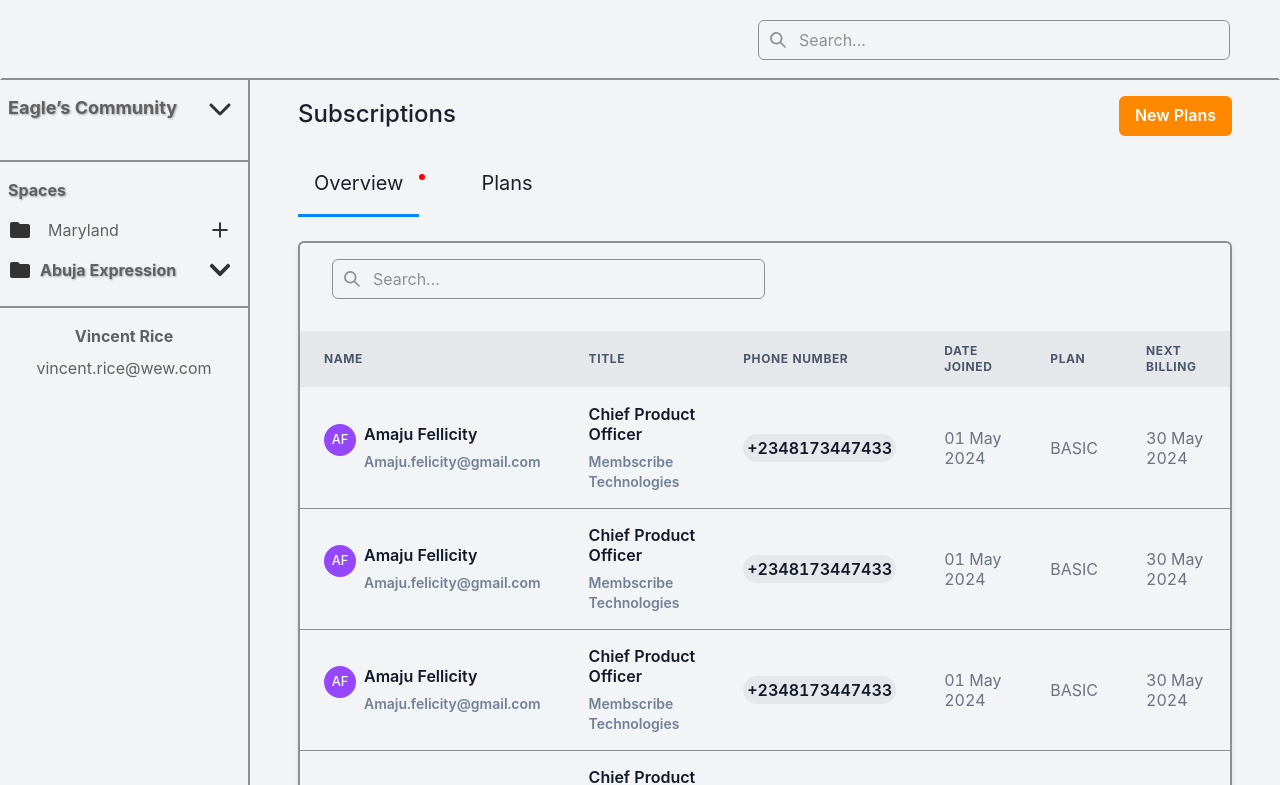
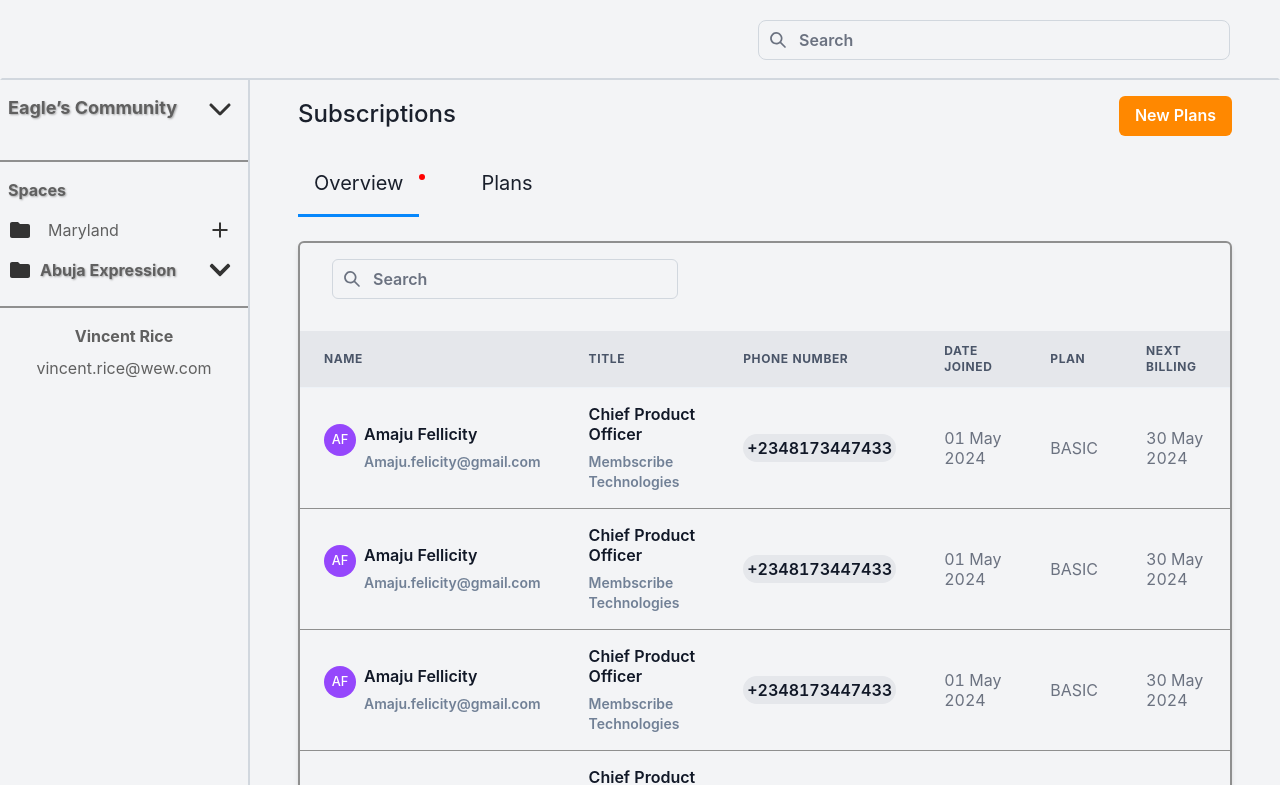
Before and after one commit to dazzling-bright/admin-dashboard, a React (Create React App) app: page / in a window 1280 px wide. Shown: the top 785 px of the page. Built offline with nearby package versions, Linux system fonts and the light colour scheme.

Commit message:
Modify the topbar section to match the figma design

```diff
--- a/src/components/MainContent/MainContent.tsx
+++ b/src/components/MainContent/MainContent.tsx
@@ -94,21 +94,27 @@ const MainContent = () => {
         color="#333"
       >
         <Box p={4} px={8}>
-          <InputGroup width="50%">
+          <InputGroup width="40%">
             <InputLeftElement>
-              <SearchIcon color="#8F8F8F" cursor={"pointer"} />
+              <SearchIcon color="#6B7280" cursor={"pointer"} />
             </InputLeftElement>
             <Input
-              placeholder="Search..."
+              placeholder="Search"
               size="md"
               variant="outline"
-              borderColor="#8F8F8F"
-              color="#8F8F8F"
-              _placeholder={{ color: "#8F8F8F" }}
-              _focus={{ borderColor: "#8F8F8F", boxShadow: "none" }}
+              borderColor="#D1D7DE"
+              color="#6B7280"
+              _placeholder={{ color: "#6B7280", fontWeight: "600" }}
+              _focus={{
+                borderColor: "#D1D7DE",
+                boxShadow: "0 0 0 2px rgba(0, 0, 0, 0.3)",
+                backgroundColor: "whiteAlpha.700",
+                transition:
+                  "boxShadow 0.3s ease, background-color 0.3s ease-in-out",
+              }}
               _hover={{
                 boxShadow: "0 0 0 2px rgba(0, 0, 0, 0.1)",
-                bg: "whiteAlpha.100",
+                backgroundColor: "whiteAlpha.700",
                 transition:
                   "boxShadow 0.3s ease, background-color 0.3s ease-in-out",
               }}
--- a/src/components/Sidebar/CommunitySecton.tsx
+++ b/src/components/Sidebar/CommunitySecton.tsx
@@ -6,8 +6,7 @@ import { MdEventNote, MdNotifications } from "react-icons/md";
 import { GoPeople } from "react-icons/go";
 import { FaChevronDown } from "react-icons/fa6";
 
-const CommunitySection
- = () => {
+const CommunitySection = () => {
   const [isOpen, setIsOpen] = useState(false);
 
   // Array of dropdown items with corresponding React icons
@@ -43,22 +42,26 @@ const CommunitySection
         >
           Eagle’s Community
         </Heading>
-        <FaChevronDown
-          style={iconStyle}
-        />
+        <FaChevronDown style={iconStyle} />
       </Flex>
 
       <Collapse in={isOpen} animateOpacity>
-        <Box border="1px solid #D1D7DE" borderRadius="md" mb={6} px={4} pt={2} >
+        <Box px={4} pt={2}>
           {dropdownItems.map((item, index) => (
-            <Flex key={index} alignItems="center" mb={4} gap={4} _hover={{
+            <Flex
+              key={index}
+              alignItems="center"
+              mb={4}
+              gap={4}
+              _hover={{
                 backgroundColor: "#0687FC",
                 color: "white",
                 transition: "background-color 0.3s ease, color 0.3s ease",
               }}
               p={2}
               cursor={"pointer"}
-              borderRadius="md" >
+              borderRadius="md"
+            >
               <item.icon style={iconStyle} />
               <Text>{item.text}</Text>
             </Flex>
@@ -69,5 +72,4 @@ const CommunitySection
   );
 };
 
-export default CommunitySection
-;
+export default CommunitySection;
--- a/src/components/Sidebar/Sidebar.tsx
+++ b/src/components/Sidebar/Sidebar.tsx
@@ -11,7 +11,7 @@ const Sidebar = () => {
       height="100%"
       bg="#F3F4F6"
       overflowY="auto"
-      borderRight="2px solid #8F8F8F"
+      borderRight="2px solid #D1D7DE"
       pt={4}
       gridArea="sidebar"
     >
--- a/src/components/Topbar/Topbar.tsx
+++ b/src/components/Topbar/Topbar.tsx
@@ -6,7 +6,7 @@ const Topbar = () => {
     <Box
       gridArea="topbar"
       border="2px solid transparent"
-      borderBottomColor="#8F8F8F"
+      borderBottomColor="#D1D7DE"
       bg="#F3F4F6"
       px={12}
       py={6}
@@ -16,19 +16,33 @@ const Topbar = () => {
     >
       <InputGroup width="40%">
         <InputLeftElement>
-          <SearchIcon color="#8F8F8F" cursor={"pointer"} />
+          <SearchIcon
+            color="#6B7280"
+            cursor={"pointer"}
+            _hover={{
+              color: "#111827",
+              transition: " color 0.3s ease-in-out",
+            }}
+          />
         </InputLeftElement>
         <Input
-          placeholder="Search..."
+          placeholder="Search"
           size="md"
           variant="outline"
-          borderColor="#8F8F8F"
-          color="#8F8F8F"
-          _placeholder={{ color: "#8F8F8F" }}
-          _focus={{ borderColor: "#8F8F8F", boxShadow: "none" }}
+          borderColor="#D1D7DE"
+          color="#6B7280"
+          borderRadius="lg"
+          _placeholder={{ color: "#6B7280", fontWeight: "600" }}
+          _focus={{
+            borderColor: "#D1D7DE",
+            boxShadow: "0 0 0 2px rgba(0, 0, 0, 0.3)",
+            backgroundColor: "whiteAlpha.700",
+            transition:
+              "boxShadow 0.3s ease, background-color 0.3s ease-in-out",
+          }}
           _hover={{
             boxShadow: "0 0 0 2px rgba(0, 0, 0, 0.1)",
-            bg: "whiteAlpha.100",
+            backgroundColor: "whiteAlpha.700",
             transition:
               "boxShadow 0.3s ease, background-color 0.3s ease-in-out",
           }}
```
